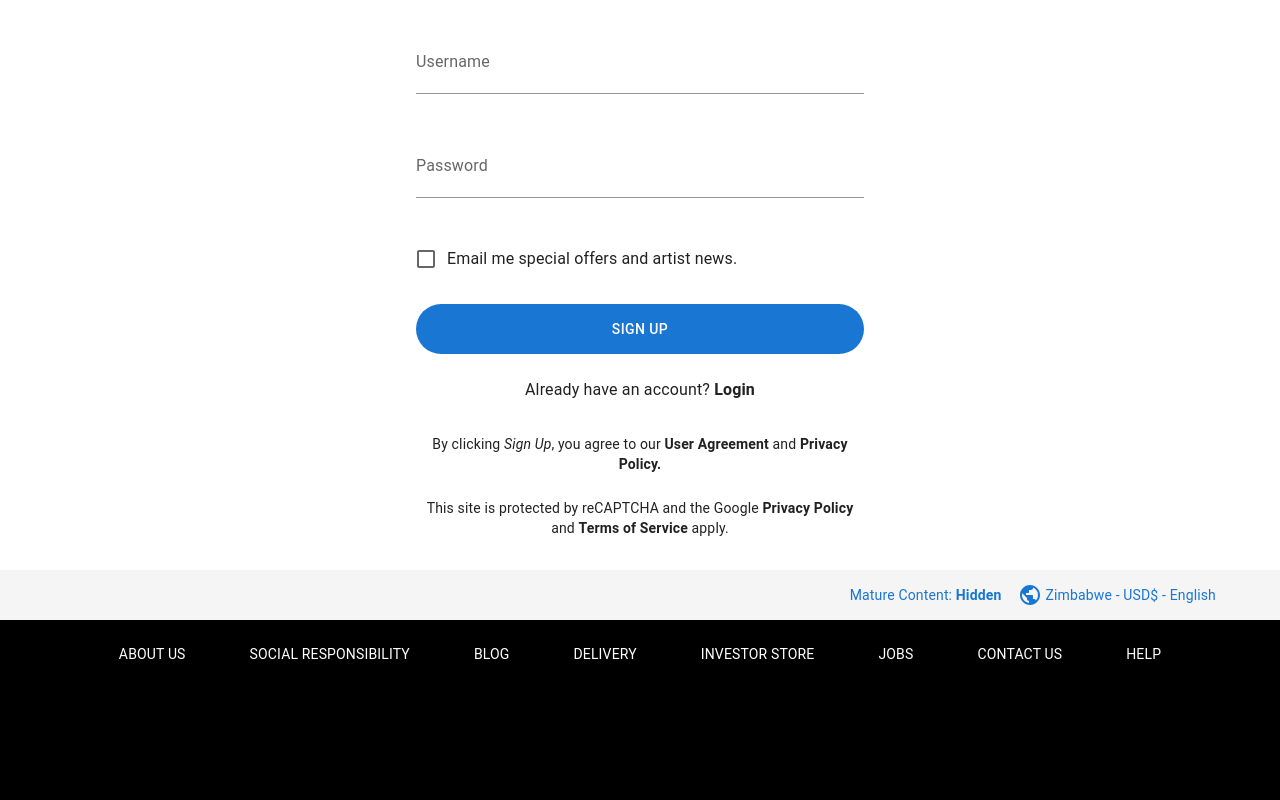
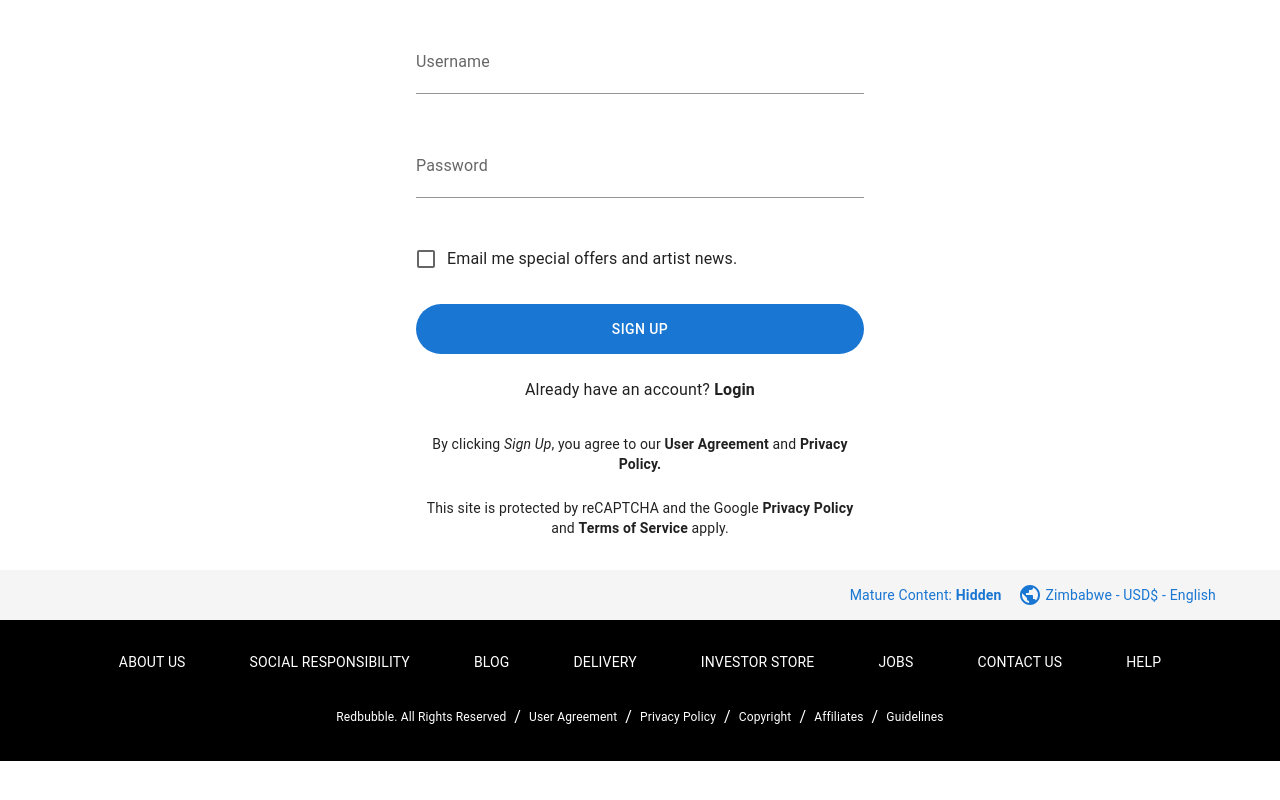
Before and after one commit to Tanaka785/OnlineStore, a React (Vite) app in the folder Frontend/: page /signup in a window 1280 px wide. Shown: the part 616-1416 px from the top of the page. After the commit the page ends 1377 px from the top, so only its background shows below. Built offline with nearby package versions, Linux system fonts and the light colour scheme.

Commit message:
`Refactor AuthFooter component: remove unused import, add shared black box, and reorganize small links`

```diff
--- a/Frontend/src/components/other/authentication/footer/AuthFooter.jsx
+++ b/Frontend/src/components/other/authentication/footer/AuthFooter.jsx
@@ -2,7 +2,6 @@ import { Box, Link, Typography } from "@mui/material";
 import { useTheme } from "@emotion/react";
 import styled from "@emotion/styled";
 import { Public } from "@mui/icons-material";
-import CenteredBox from "../signup/CenteredBox";
 
 const StyledTypography = styled(Typography)(({ theme }) => ({
   color: theme.palette.primary.main,
@@ -30,6 +29,7 @@ const smallLinks = [
 
 export default function AuthFooter() {
   const theme = useTheme();
+
   return (
     <Box
       sx={{
@@ -76,24 +76,25 @@ export default function AuthFooter() {
         </Link>
       </Box>
 
+      {/* Shared Black Box for both sets of links */}
       <Box
         sx={{
           backgroundColor: "black",
           width: "100%",
-          height: 200,
+          paddingY: 4,
           display: "flex",
-          justifyContent: "center",
+          flexDirection: "column",
+          alignItems: "center",
+          gap: 4,
         }}
       >
+        {/* Big Links */}
         <Box
           sx={{
             display: "flex",
-            width: "100%",
             flexWrap: "wrap",
             gap: 8,
             justifyContent: "center",
-            // border: "1px solid red",
-            marginTop: 3,
           }}
         >
           {bigLinks.map((link) => (
@@ -108,6 +109,37 @@ export default function AuthFooter() {
             </Link>
           ))}
         </Box>
+
+        {/* Small Links */}
+        <Box
+          sx={{
+            display: "flex",
+            flexWrap: "wrap",
+            justifyContent: "center",
+          }}
+        >
+          {smallLinks.map((link, index) => (
+            <Box
+              key={link.label}
+              sx={{ display: "flex", alignItems: "center" }}
+            >
+              <Link
+                href={link.url}
+                underline="none"
+                color="white"
+                sx={{ fontSize: "0.75rem" }}
+              >
+                {link.label}
+              </Link>
+              {/* Add / after the link except for the last one */}
+              {index < smallLinks.length - 1 && (
+                <Typography color="white" sx={{ mx: 1 }}>
+                  /
+                </Typography>
+              )}
+            </Box>
+          ))}
+        </Box>
       </Box>
     </Box>
   );
```
